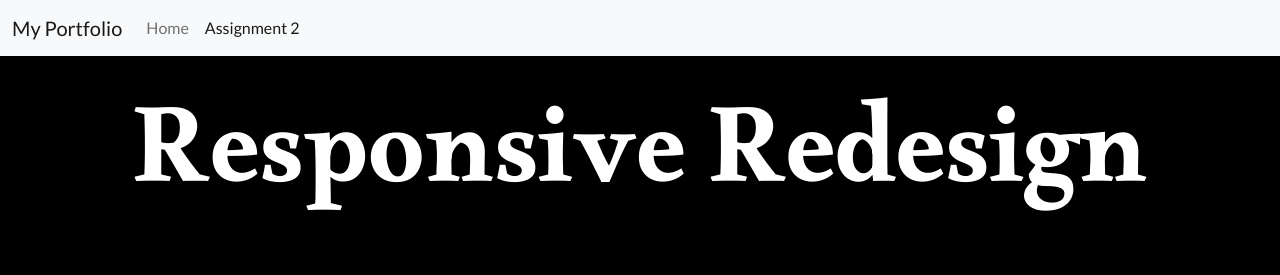
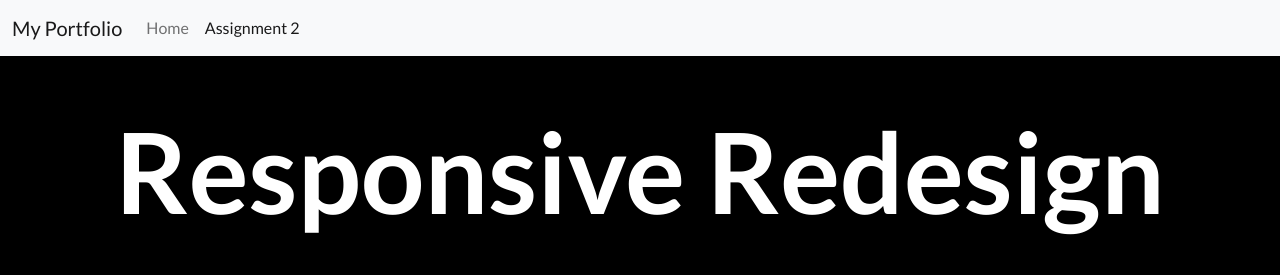
Before and after one commit to crazysloth645/hostpage, a plain HTML site: page redesign.html in a window 1280 px wide. Shown: the top 275 px of the page. Drawn offline with Linux system fonts and the light colour scheme.

Commit message:
Font Heading - Lato

```diff
--- a/styles.css
+++ b/styles.css
@@ -1,45 +1,3 @@
-/* Alkalami-regular - latin */
-
-  /* alkalami-regular - latin */
-@font-face {
-    font-family: 'Alkalami';
-    font-style: normal;
-    font-weight: 400;
-    src: url('alkalami-v1-latin-regular.eot'); /* IE9 Compat Modes */
-    src: local(''),
-         url('alkalami-v1-latin-regular.eot?#iefix') format('embedded-opentype'), /* IE6-IE8 */
-         url('alkalami-v1-latin-regular.woff2') format('woff2'), /* Super Modern Browsers */
-         url('alkalami-v1-latin-regular.woff') format('woff'), /* Modern Browsers */
-         url('alkalami-v1-latin-regular.ttf') format('truetype'), /* Safari, Android, iOS */
-         url('alkalami-v1-latin-regular.svg#Alkalami') format('svg'); /* Legacy iOS */
-  }
-  /* montserrat-regular - latin */
-@font-face {
-    font-family: 'Montserrat';
-    font-style: normal;
-    font-weight: 400;
-    /* src: url(montserrat-v25-latin-500.eot) */
-    src: url('montserrat-v25-latin-regular.eot'); /* IE9 Compat Modes */
-    src: local(''),
-         url('montserrat-v25-latin-regular.eot?#iefix') format('embedded-opentype'), /* IE6-IE8 */
-         url('montserrat-v25-latin-regular.woff2') format('woff2'), /* Super Modern Browsers */
-         url('montserrat-v25-latin-regular.woff') format('woff'), /* Modern Browsers */
-         url('montserrat-v25-latin-regular.ttf') format('truetype'), /* Safari, Android, iOS */
-         url('montserrat-v25-latin-regular.svg#Montserrat') format('svg'); /* Legacy iOS */
-  }
-  /* montserrat-500 - latin */
-  @font-face {
-    font-family: 'Montserrat';
-    font-style: normal;
-    font-weight: 500;
-    src: url('montserrat-v25-latin-500.eot'); /* IE9 Compat Modes */
-    src: local(''),
-         url('montserrat-v25-latin-500.eot?#iefix') format('embedded-opentype'), /* IE6-IE8 */
-         url('montserrat-v25-latin-500.woff2') format('woff2'), /* Super Modern Browsers */
-         url('montserrat-v25-latin-500.woff') format('woff'), /* Modern Browsers */
-         url('montserrat-v25-latin-500.ttf') format('truetype'), /* Safari, Android, iOS */
-         url('montserrat-v25-latin-500.svg#Montserrat') format('svg'); /* Legacy iOS */
-  }
 
   @font-face {
     font-family: 'Lato';
@@ -106,13 +64,16 @@ background-image: linear-gradient(to right, #f78ca0 0%, #f9748f 19%, #fd868c 50%
   .titleBlock{
     /* background-color: #8338ec; */
     background-color: black;
-    padding: 3rem
+    padding: 1rem;
+    padding-top: 3rem;
+    padding-bottom: 2rem;
   }
 
   h2{
     font-weight: 200;
     color: white;
-    font-family: 'Alkalami';
+    /* font-family: 'Alkalami'; */
+    font-weight: bolder;
     font-size: 7rem;
     text-align: center;
   }
@@ -147,7 +108,7 @@ background-image: linear-gradient(to right, #f78ca0 0%, #f9748f 19%, #fd868c 50%
 .titleHeading, h1{
     font-weight: 200;
     color: white;
-    font-family: 'Alkalami';
+    font-weight: bolder;
     font-size: 15rem;
 }
 
```
